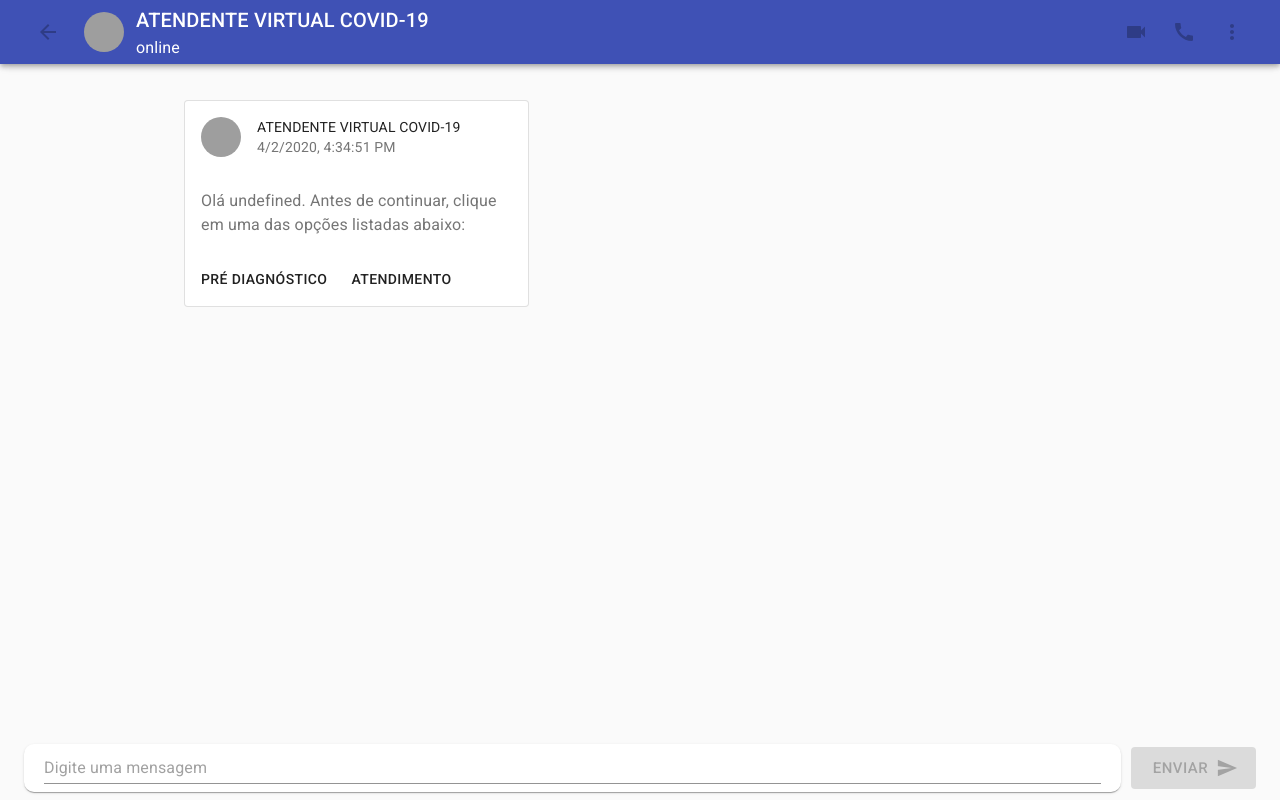
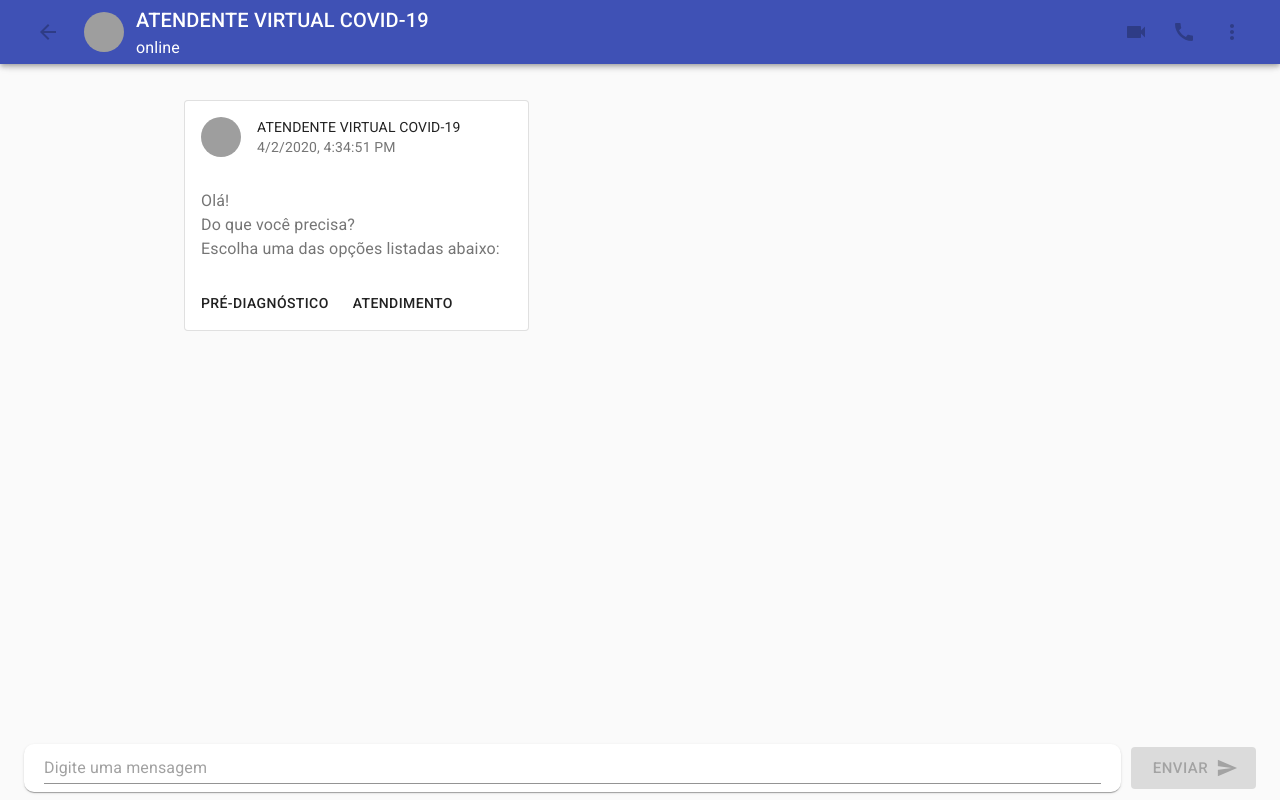
Before and after one commit to arfurlaneto/covid19-chatbot, a React (Create React App) app: page / in a window 1280 px wide. Built offline with nearby package versions, Linux system fonts and the light colour scheme; grey boxes are pictures that could not be loaded.

Commit message:
Chat engine tweaks. Example dialog completed.

```diff
--- a/src/ChatEngine.js
+++ b/src/ChatEngine.js
@@ -1,7 +1,7 @@
 export default class ChatEngine {
   constructor(dialog, initialContext) {
     this.dialog = dialog;
-    this.context = { ...initialContext };
+    this.context = { ...initialContext, ...dialog.initialContext() };
   }
 
   start() {
@@ -65,6 +65,7 @@ export default class ChatEngine {
     return text
       .normalize('NFD')
       .replace(/[\u0300-\u036f]/g, '')
+      .replace('-', '')
       .replace(/\s/g, '')
       .toLowerCase();
   }
--- a/src/components/ChatBody/index.js
+++ b/src/components/ChatBody/index.js
@@ -71,7 +71,9 @@ function App({
 
             <CardContent>
               <Typography variant="body1" color="textSecondary" component="p">
-                {message.text}
+                <span style={{ whiteSpace: 'pre-line' }}>
+                  {message.text}
+                </span>
               </Typography>
             </CardContent>
 
--- a/src/dialogs/covid19.js
+++ b/src/dialogs/covid19.js
@@ -1,16 +1,19 @@
 /* eslint-disable react/jsx-one-expression-per-line */
 
 export default {
+  initialContext: () => ({
+    sintomas: {},
+  }),
   startNodeKey: () => 'inicio',
   restartNodeKey: () => 'reinicio',
   nodes: {
     inicio: {
-      text: (ctx) => `Olá ${ctx.name}. Antes de continuar, clique em uma das opções listadas abaixo:`,
+      text: () => 'Olá!\nDo que você precisa?\nEscolha uma das opções listadas abaixo:',
       attachment: () => null,
       options: () => [
         {
           id: 'pre_diagnostico',
-          label: 'Pré Diagnóstico',
+          label: 'Pré-Diagnóstico',
           callback: () => 'diagnosticoSintomaGripe',
         },
         {
@@ -22,7 +25,7 @@ export default {
     },
 
     reinicio: {
-      text: (ctx) => `Clique em uma das opções listadas abaixo ${ctx.name}:`,
+      text: () => 'Olá!\nPrecisa de mais alguma coisa?\nEscolha uma das opções listadas abaixo:',
       attachment: () => null,
       options: () => [
         {
@@ -44,31 +47,31 @@ export default {
     },
 
     atendimento: {
-      text: () => 'Por favor, entre em contato no telefone ? das ? da manhã até as ? da noite.',
+      text: () => 'Por favor, entre em contato no telefone (??) ????-???? em horário comercial.\nFora do horário comercial acesse o site ?.',
       attachment: () => null,
       options: () => [
       ],
     },
 
     sair: {
-      text: (ctx) => `Obrigado pelo seu acesso ${ctx.name}.\n\n# Caso precise, nos ligue entre ? e ?.`,
+      text: () => 'Obrigado pelo seu acesso!',
       attachment: () => ({
         type: 'image',
-        source: 'https://dhhr.wv.gov/Coronavirus%20Disease-COVID-19/PublishingImages/website%20and%20hotline.JPG',
+        source: 'http://www.blog.saude.gov.br/images/WhatsApp_Image_2020-01-30_at_14.30.13.jpeg',
       }),
       options: () => [
       ],
     },
 
     diagnosticoSintomaGripe: {
-      text: () => '---\nIMPORTANTE: Este diagnóstico virtual NÃO SUBSTITUI A AVALIAÇÃO CLÍNICA PRESENCIAL por equipe de saúde!\n---\n\n'
-        + 'Você está sentindo algum SINTOMA DE GRIPE?',
+      text: () => 'Este diagnóstico virtual NÃO SUBSTITUI A AVALIAÇÃO CLÍNICA PRESENCIAL!\n\n'
+        + 'Sente algum SINTOMA DE GRIPE?',
       attachment: () => null,
       options: () => [
         {
           id: 'sim',
           label: 'SIM',
-          callback: () => {},
+          callback: () => 'diagnostico1',
         },
         {
           id: 'nao',
@@ -79,8 +82,8 @@ export default {
     },
 
     diagnosticoSemSintomaGripe: {
-      text: (ctx) => `${ctx.name}, você não tem suspeita de contaminação pelo NOVO CORONAVIRUS, então não se preocupe\n\n\n`
-        + '# Gostaria de verificar mais alguma coisa?',
+      text: () => 'Você não tem suspeita de contaminação pelo NOVO CORONAVÍRUS.\n\n\n'
+        + 'Gostaria de verificar mais alguma coisa?',
       attachment: () => null,
       options: () => [
         {
@@ -96,25 +99,226 @@ export default {
       ],
     },
 
-    diagnosticoSintomasFaltaAr: {
-      text: () => '1. Sente FALTA DE AR, DIFICULDADE PARA RESPIRAR?',
+    diagnostico1: {
+      text: () => '1. FALTA DE AR?',
       attachment: () => null,
       options: () => [
         {
           id: 'sim',
           label: 'SIM',
-          callback: () => '',
+          callback: (ctx) => { ctx.sintomas.faltaDeAr = true; return 'diagnostico2'; },
         },
         {
           id: 'nao',
           label: 'NÃO',
-          callback: () => '',
+          callback: (ctx) => { ctx.sintomas.faltaDeAr = false; return 'diagnostico2'; },
         },
       ],
     },
 
-    naoImplementado: {
-      text: () => 'Humm... parece que o programador não terminou esta parte aqui :/',
+    diagnostico2: {
+      text: () => '2. FEBRE?',
+      attachment: () => null,
+      options: () => [
+        {
+          id: 'sim',
+          label: 'SIM',
+          callback: (ctx) => { ctx.sintomas.febre = true; return 'diagnostico3'; },
+        },
+        {
+          id: 'nao',
+          label: 'NÃO',
+          callback: (ctx) => { ctx.sintomas.febre = false; return 'diagnostico3'; },
+        },
+      ],
+    },
+
+    diagnostico3: {
+      text: () => '3. TOSSE?',
+      attachment: () => null,
+      options: () => [
+        {
+          id: 'sim',
+          label: 'SIM',
+          callback: (ctx) => { ctx.sintomas.tosse = true; return 'diagnostico4'; },
+        },
+        {
+          id: 'nao',
+          label: 'NÃO',
+          callback: (ctx) => { ctx.sintomas.tosse = false; return 'diagnostico4'; },
+        },
+      ],
+    },
+
+    diagnostico4: {
+      text: () => '4. Dificuldade para URINAR?',
+      attachment: () => null,
+      options: () => [
+        {
+          id: 'sim',
+          label: 'SIM',
+          callback: (ctx) => { ctx.sintomas.urina = true; return 'diagnostico5'; },
+        },
+        {
+          id: 'nao',
+          label: 'NÃO',
+          callback: (ctx) => { ctx.sintomas.urina = false; return 'diagnostico5'; },
+        },
+      ],
+    },
+
+    diagnostico5: {
+      text: () => '5.  MANCHAS ou ERUPÇÕES NA PELE recentes?',
+      attachment: () => null,
+      options: () => [
+        {
+          id: 'sim',
+          label: 'SIM',
+          callback: (ctx) => { ctx.sintomas.rash = true; return 'diagnostico6'; },
+        },
+        {
+          id: 'nao',
+          label: 'NÃO',
+          callback: (ctx) => { ctx.sintomas.rash = false; return 'diagnostico6'; },
+        },
+      ],
+    },
+
+    diagnostico6: {
+      text: () => '6. CANSAÇO, DOR NO CORPO ou MAL ESTAR?',
+      attachment: () => null,
+      options: () => [
+        {
+          id: 'sim',
+          label: 'SIM',
+          callback: (ctx) => { ctx.sintomas.cansaco = true; return 'diagnostico7'; },
+        },
+        {
+          id: 'nao',
+          label: 'NÃO',
+          callback: (ctx) => { ctx.sintomas.cansaco = false; return 'diagnostico7'; },
+        },
+      ],
+    },
+
+    diagnostico7: {
+      text: () => '7. DOR DE GARGANTA?',
+      attachment: () => null,
+      options: () => [
+        {
+          id: 'sim',
+          label: 'SIM',
+          callback: (ctx) => { ctx.sintomas.dorGarganta = true; return 'diagnostico8'; },
+        },
+        {
+          id: 'nao',
+          label: 'NÃO',
+          callback: (ctx) => { ctx.sintomas.dorGarganta = false; return 'diagnostico8'; },
+        },
+      ],
+    },
+
+    diagnostico8: {
+      text: () => '8. DOR DE CABEÇA?',
+      attachment: () => null,
+      options: () => [
+        {
+          id: 'sim',
+          label: 'SIM',
+          callback: (ctx) => { ctx.sintomas.dorCabeca = true; return 'diagnostico9'; },
+        },
+        {
+          id: 'nao',
+          label: 'NÃO',
+          callback: (ctx) => { ctx.sintomas.dorCabeca = false; return 'diagnostico9'; },
+        },
+      ],
+    },
+
+    diagnostico9: {
+      text: () => '9. CORIZA ou NARIZ ENTUPIDO?',
+      attachment: () => null,
+      options: () => [
+        {
+          id: 'sim',
+          label: 'SIM',
+          callback: (ctx) => { ctx.sintomas.coriza = true; return 'diagnostico10'; },
+        },
+        {
+          id: 'nao',
+          label: 'NÃO',
+          callback: (ctx) => { ctx.sintomas.coriza = false; return 'diagnostico10'; },
+        },
+      ],
+    },
+
+    diagnostico10: {
+      text: () => '10. ESPIRROS?',
+      attachment: () => null,
+      options: () => [
+        {
+          id: 'sim',
+          label: 'SIM',
+          callback: (ctx) => { ctx.sintomas.espirros = true; return 'diagnostico11'; },
+        },
+        {
+          id: 'nao',
+          label: 'NÃO',
+          callback: (ctx) => { ctx.sintomas.espirros = false; return 'diagnostico11'; },
+        },
+      ],
+    },
+
+    diagnostico11: {
+      text: () => '11. PERDA DO PALADAR?',
+      attachment: () => null,
+      options: () => [
+        {
+          id: 'sim',
+          label: 'SIM',
+          callback: (ctx) => { ctx.sintomas.perdaPaladar = true; return 'diagnostico12'; },
+        },
+        {
+          id: 'nao',
+          label: 'NÃO',
+          callback: (ctx) => { ctx.sintomas.perdaPaladar = false; return 'diagnostico12'; },
+        },
+      ],
+    },
+
+    diagnostico12: {
+      text: () => '12. PERDA DO OLFATO?',
+      attachment: () => null,
+      options: () => [
+        {
+          id: 'sim',
+          label: 'SIM',
+          callback: (ctx) => { ctx.sintomas.perdaOlfato = true; return 'diagnosticoFinal'; },
+        },
+        {
+          id: 'nao',
+          label: 'NÃO',
+          callback: (ctx) => { ctx.sintomas.perdaOlfato = false; return 'diagnosticoFinal'; },
+        },
+      ],
+    },
+
+    diagnosticoFinal: {
+      text: (ctx) => 'Pontuação das suas respostas:\n\n'
+        + `Falta de Ar: ${ctx.sintomas.faltaDeAr ? 4 : 0} \n`
+        + `Febre: ${ctx.sintomas.febre ? 4 : 0} \n`
+        + `Tosse: ${ctx.sintomas.tosse ? 3 : 0} \n`
+        + `Alteração da Urina: ${ctx.sintomas.urina ? 3 : 0} \n`
+        + `Manchas: ${ctx.sintomas.rash ? 3 : 0} \n`
+        + `Cansaço: ${ctx.sintomas.cansaco ? 1 : 0} \n`
+        + `Dor de Garganta: ${ctx.sintomas.dorGarganta ? 1 : 0} \n`
+        + `Dor de Cabeça: ${ctx.sintomas.dorCabeca ? 1 : 0} \n`
+        + `Coriza: ${ctx.sintomas.coriza ? 1 : 0} \n`
+        + `Espirros: ${ctx.sintomas.espirros ? 1 : 0} \n`
+        + `Perda do Paladar: ${ctx.sintomas.perdaPaladar ? 1 : 0} \n`
+        + `Perda do Olfato: ${ctx.sintomas.perdaOlfato ? 1 : 0} \n`
+        + '\nDetalhamento dos Pontos:\n\n'
+        + '0-7 Quadro Clínico LEVE;\n8-11 Quadro Clínico MODERADO;\n12-24 Quadro Clínico EXACERBADO.',
       attachment: () => null,
       options: () => [
       ],
```
